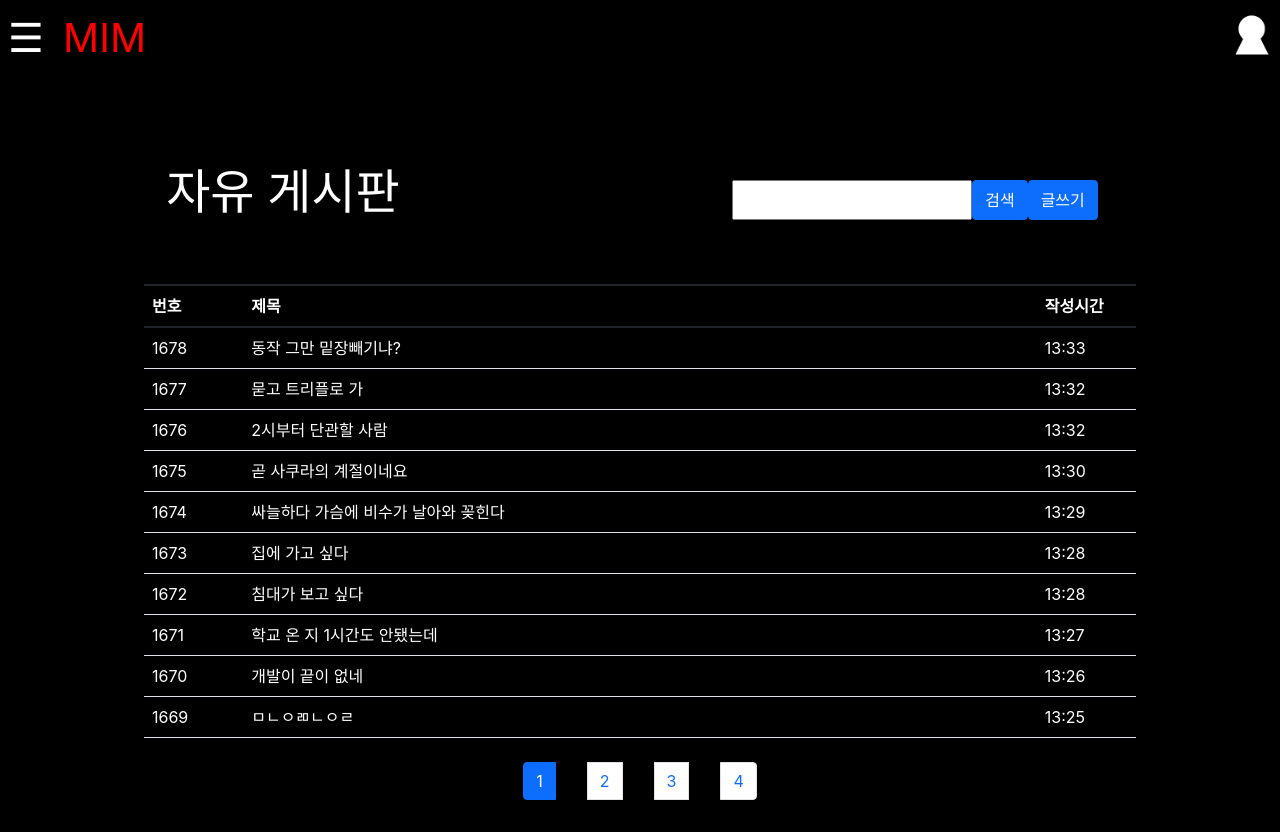
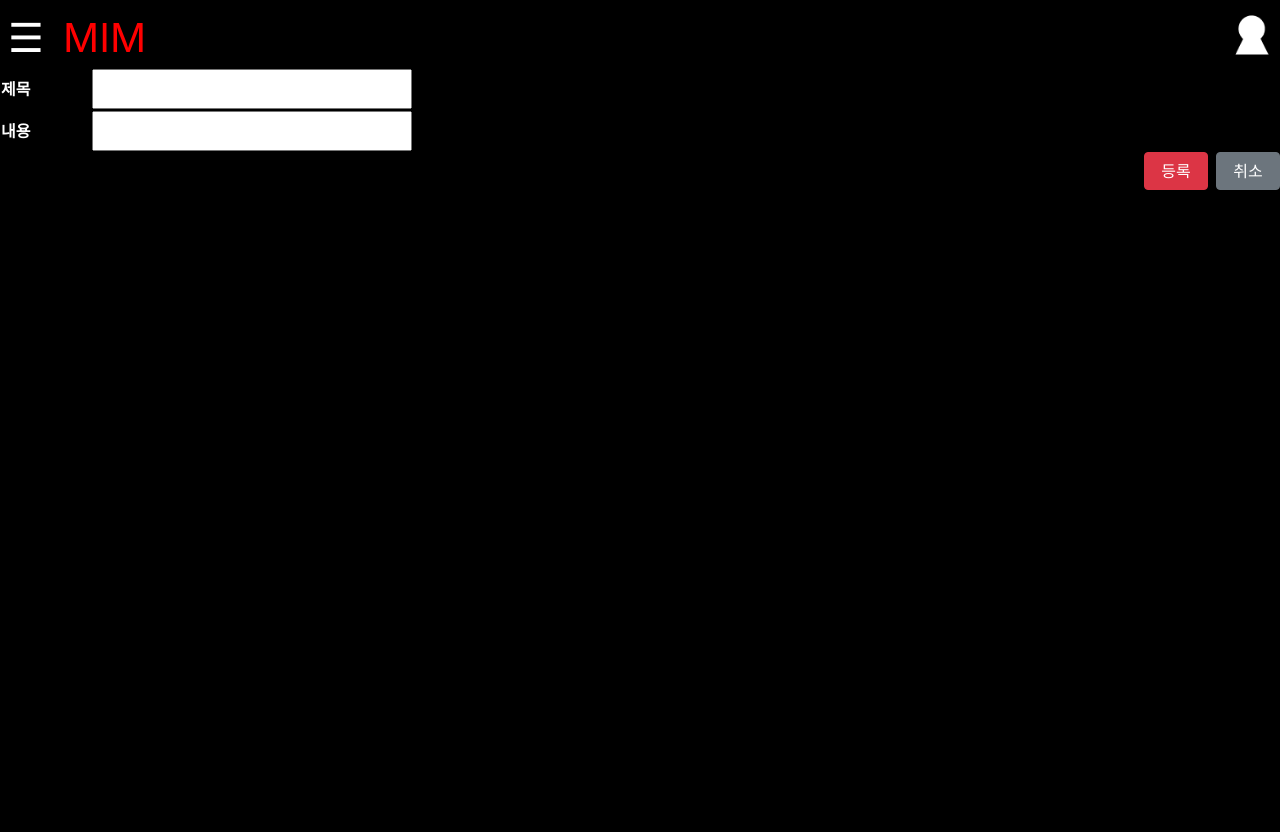
Before and after one commit to shot-on-my-taste-project/MIMFrontServer, a React (Create React App) app: page /community/free/write in a window 1280 px wide. After the commit the page ends 800 px from the top, so only its background shows below. Built offline with nearby package versions, Linux system fonts and the light colour scheme.

Commit message:
[add] 게시글 작성 페이지 추가
css 수정해야 함

```diff
--- /dev/null
+++ b/src/component/WriteBoard.js
@@ -0,0 +1,33 @@
+import React, { Component } from 'react';
+import { Route, Link } from 'react-router-dom'
+import { Button } from 'react-bootstrap'
+import * as Home from '../services/home.js'
+
+class WriteBoard extends Component {
+    render() {
+        return (
+            <div className="SideBar">
+                <table>
+                    <tr>
+                        <th colSpan={1}>제목</th>
+                        <td colSpan={1}>
+                            <input type="text"/>
+                        </td>
+                    </tr>
+                    <tr>
+                        <th colSpan={1}>내용</th>
+                        <td colSpan={1}>
+                            <input type="text"/>
+                        </td>
+                    </tr>
+                </table>
+                <div className="ButtonWrapper">
+                    <Button variant="danger">등록</Button>
+                    <Button variant="secondary">취소</Button>
+                </div>
+            </div>
+        );
+    }
+}
+
+export default WriteBoard;
--- /dev/null
+++ b/src/pages/BoardWrite.js
@@ -0,0 +1,26 @@
+import React, { Component } from 'react'
+import { Button } from 'react-bootstrap'
+import Header from '../component/Header';
+import Thumb from "../assets/tazza-thumb.jpg"
+import WriteBoard from '../component/WriteBoard';
+import '../styles/Community.css'
+const BoardWrite = () => {
+    return (
+        <div>
+            <Header></Header>
+            <img className="ThumbImg" src={ Thumb } width={"100%"} height={"50%"}/>
+
+            <div className="BoardInfo">
+                <div className="Text">
+                  <h1>타짜</h1><h4>789명과 함께 이야기 중</h4>
+                </div>
+                <div className="Btn">
+                  <Button>신고</Button><Button>즐겨찾기</Button>
+                </div>
+            </div>
+            <WriteBoard></WriteBoard>
+        </div>
+    );
+};
+
+export default BoardWrite;
--- a/src/pages/CommunityFree.js
+++ b/src/pages/CommunityFree.js
@@ -1,4 +1,5 @@
 import React, { Component, useState } from 'react'
+import { Link } from 'react-router-dom'
 import { Button } from 'react-bootstrap'
 import Header from '../component/Header';
 import Pagenation from '../component/Pagenation';
@@ -67,7 +68,8 @@ const CommunityMovie = () => {
             <div className="FreeBoardThumb">
                 <h1>자유 게시판</h1>
                 <div className="SubSearchArea">
-                    <input type="text"/><Button>검색</Button><Button>글쓰기</Button>
+                    <input type="text"/><Button>검색</Button>
+                    <Link to="/community/free/write"><Button>글쓰기</Button></Link>
                 </div>
             </div>
 
--- a/src/pages/CommunityMovie.js
+++ b/src/pages/CommunityMovie.js
@@ -1,5 +1,6 @@
 import React, { Component, useState } from 'react'
 import { Button } from 'react-bootstrap'
+import { Link } from 'react-router-dom'
 import Header from '../component/Header';
 import Pagenation from '../component/Pagenation';
 import Thumb from "../assets/tazza-thumb.jpg"
@@ -78,7 +79,8 @@ const CommunityMovie = () => {
             </div>
 
             <div className="SubSearchArea">
-                <input type="text"/><Button>검색</Button><Button>글쓰기</Button>
+                <input type="text"/><Button>검색</Button>
+                <Link to="/community/movie/write"><Button>글쓰기</Button></Link>
             </div>
 
             <div className="TableWrapper">
--- /dev/null
+++ b/src/pages/FreeBoardWrite.js
@@ -0,0 +1,14 @@
+import React, { Component } from 'react'
+import Header from '../component/Header';
+import WriteBoard from '../component/WriteBoard';
+import '../styles/Community.css'
+const FreeBoardWrite = () => {
+    return (
+        <div>
+            <Header></Header>
+            <WriteBoard></WriteBoard>
+        </div>
+    );
+};
+
+export default FreeBoardWrite;
--- a/src/pages/index.js
+++ b/src/pages/index.js
@@ -9,6 +9,8 @@ export { default as MyPageUpdate } from './MyPageUpdate'
 export { default as CommunityMain } from './CommunityMain'
 export { default as CommunityMovie } from './CommunityMovie'
 export { default as CommunityFree } from './CommunityFree'
+export { default as BoardWrite } from './BoardWrite'
+export { default as FreeBoardWrite } from './FreeBoardWrite'
 export { default as AdminBoardManage } from './AdminBoardManage'
 export { default as AdminReportManage } from './AdminReportManage'
 export { default as AdminMovieManage } from './AdminMovieManage'
--- a/src/shared/App.js
+++ b/src/shared/App.js
@@ -2,7 +2,8 @@ import React, { Component } from 'react'
 import { Route, Switch } from 'react-router-dom'
 import Menu from '../component/Menu';
 import { Home, About, Login, SignUp, Result, ResultDetail, MyPage, MyPageUpdate,
-    CommunityMain, CommunityMovie, CommunityFree, AdminBoardManage, AdminMovieManage, AdminReportManage } from '../pages'
+    CommunityMain, CommunityMovie, CommunityFree, BoardWrite, FreeBoardWrite,
+    AdminBoardManage, AdminMovieManage, AdminReportManage } from '../pages'
 import 'bootstrap/dist/css/bootstrap.min.css';
 import {Button} from "react-bootstrap";
 import '../styles/Common.css'
@@ -23,7 +24,9 @@ class App extends Component {
                     <Route path="/result" component={ Result }/>
                 </Switch>
                 <Switch>
+                    <Route path="/community/movie/write" component={ BoardWrite }/>
                     <Route path="/community/movie" component={ CommunityMovie }/>
+                    <Route path="/community/free/write" component={ FreeBoardWrite }/>
                     <Route path="/community/free" component={ CommunityFree }/>
                     <Route path="/community" component={ CommunityMain }/>
                 </Switch>
```
